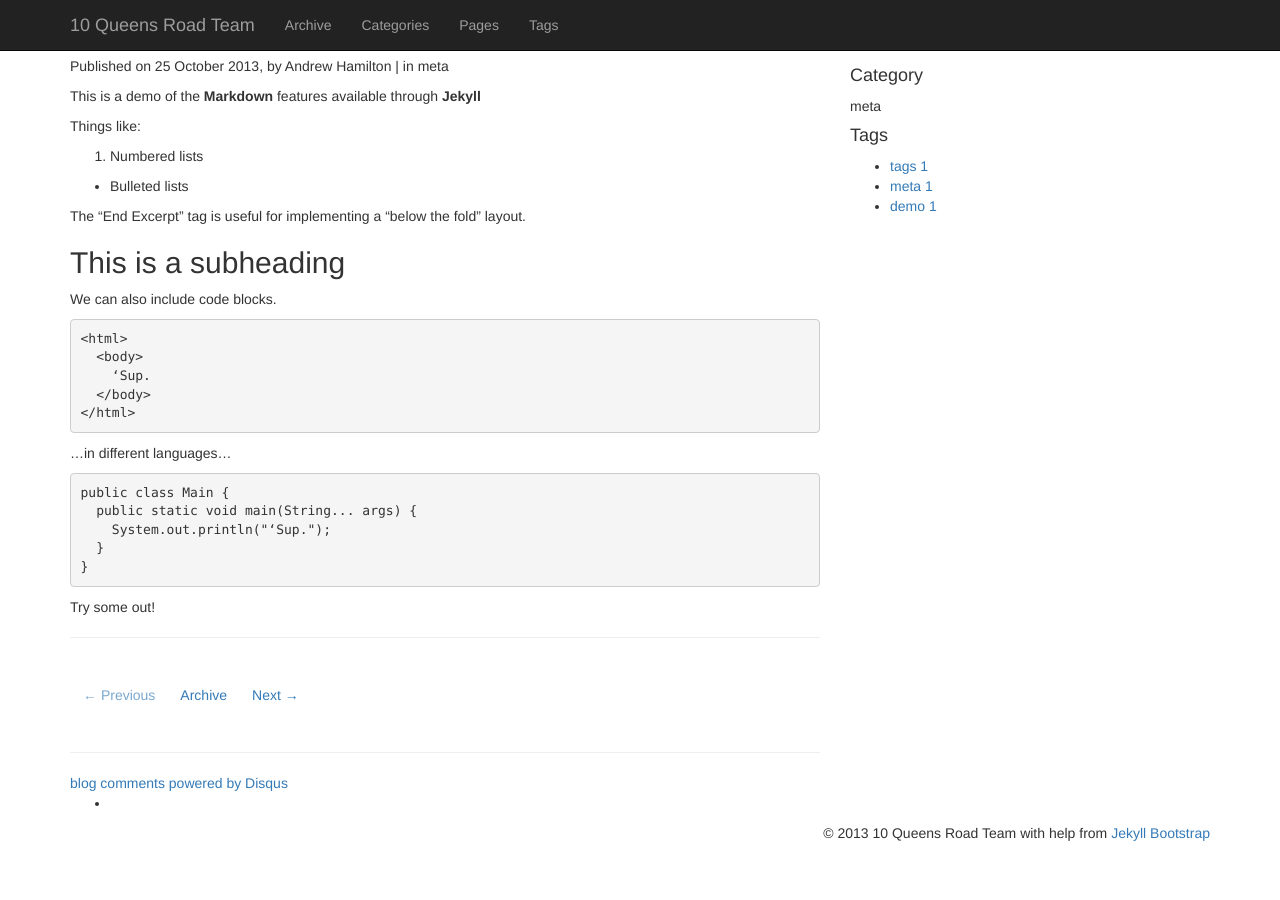
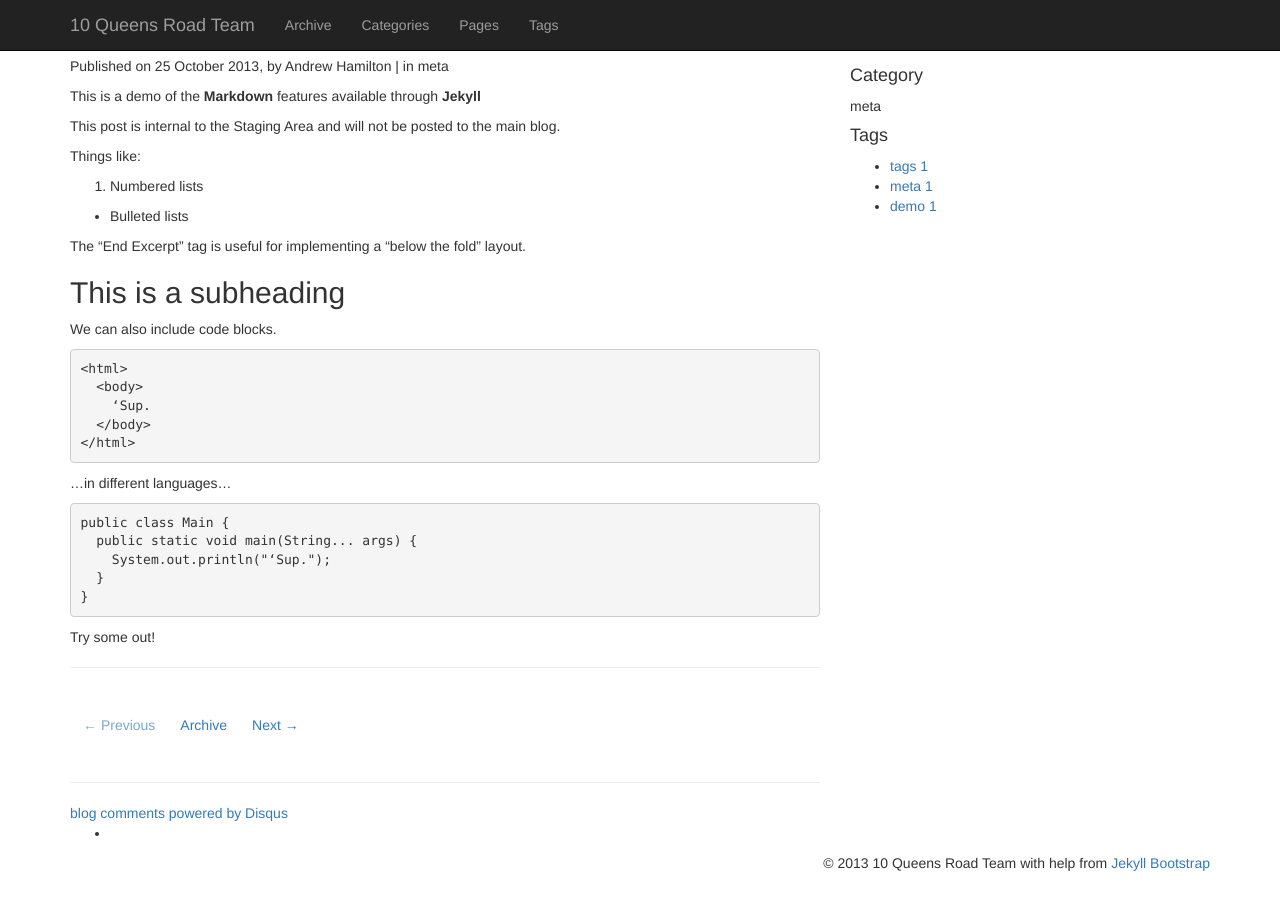
Before and after one commit to 10QueensRoad/10queensroad-staging, a Jekyll site: the page built from _posts/2013-10-25-demo-post-showcasing-jekyll-features.md, in a window 1280 px wide. Built offline with Jekyll 4.4.1, drawn with Linux system fonts in a browser that asks for light colours; nearby versions of some CDN libraries; library files that are not in the unit come from our copies; Markdown is read by kramdown in place of the engine named in the settings; comment, search, counter and statistics services are not loaded.

Commit message:
Update 2013-10-25-demo-post-showcasing-jekyll-features.md

```diff
--- a/_posts/2013-10-25-demo-post-showcasing-jekyll-features.md
+++ b/_posts/2013-10-25-demo-post-showcasing-jekyll-features.md
@@ -8,6 +8,8 @@ author: "Andrew Hamilton"
 {% include JB/setup %}
 
 This is a demo of the **Markdown** features available through **Jekyll**
+
+This post is internal to the Staging Area and will not be posted to the main blog.
 
 Things like:
 
```
